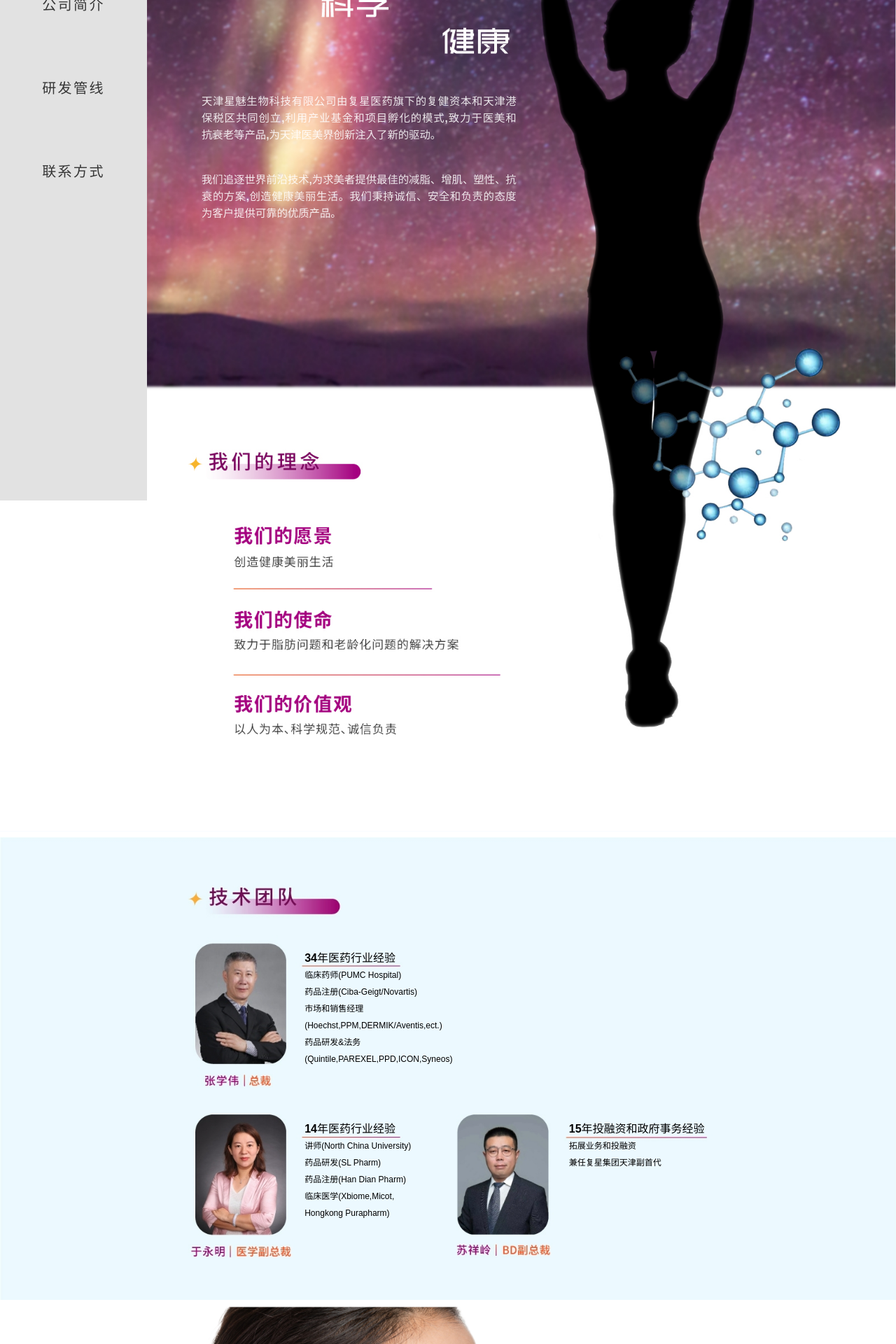
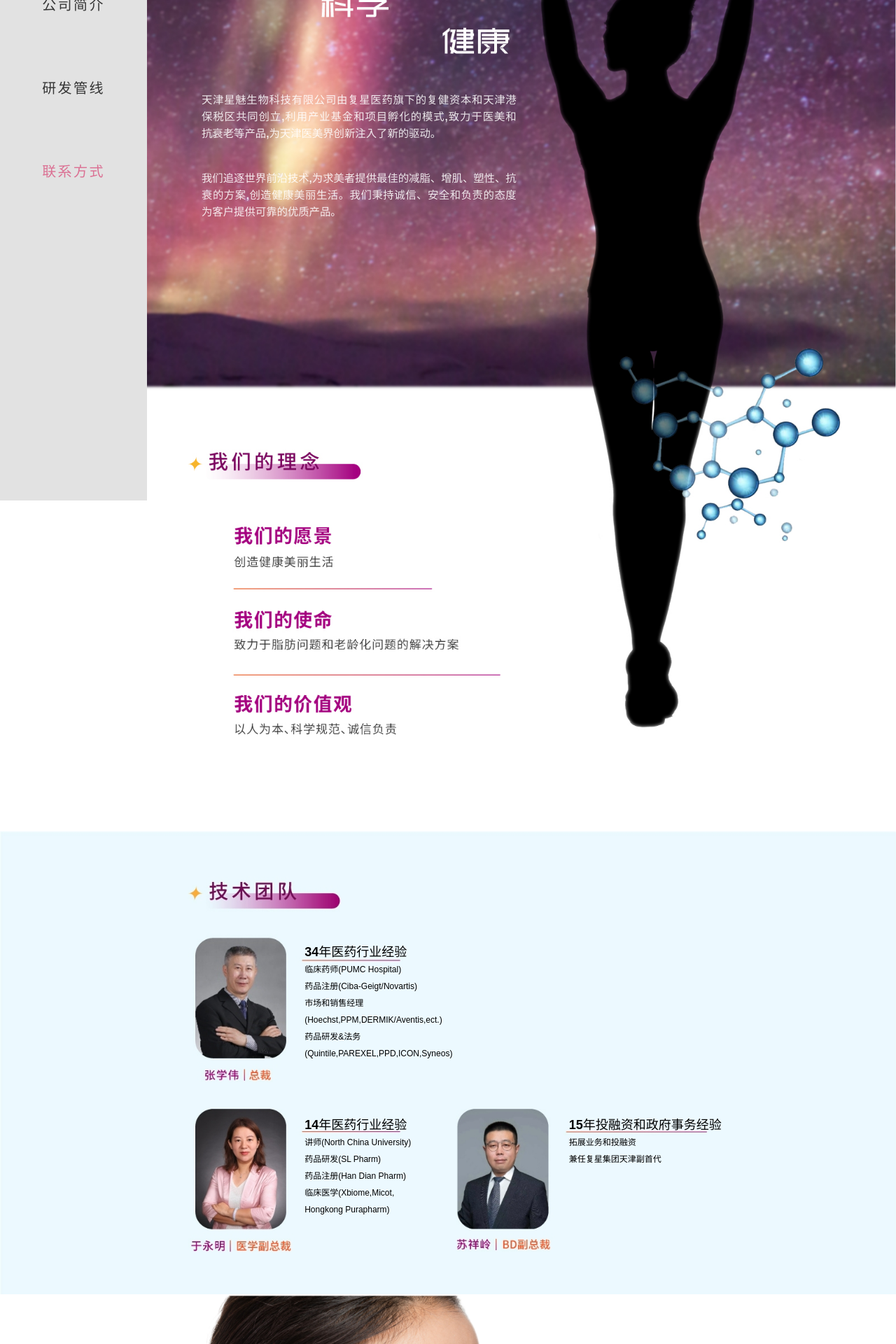
Before and after one commit to 702675516/github_to_jenkins, a Nuxt app: page / in a window 1280 px wide. Shown: the part 280-2200 px from the top of the page at 70% size. Built offline with nearby package versions, Linux system fonts and the light colour scheme; a web font is replaced by a local one.

Commit message:
增加滚动条定位侧边栏和修复字体

```diff
--- a/assets/components/aside-nav-menu.vue
+++ b/assets/components/aside-nav-menu.vue
@@ -1,25 +1,43 @@
 <template lang="pug">
 nav.aside-nav
   .aside-nav-logo
-   img(src="../images/230702_星魅网站页面-UPdate-07.png")
+    img(src="../images/230702_星魅网站页面-UPdate-07.png")
   .aside-nav-list
     ul
-      li(v-for="item in navList" :key="item")
-        a(:href="`#${item.md}`") {{item.list}}
+      li(v-for="(item,index) in navList" :key="index")
+        a(:href="`#${item.md}`" :class="{'active-link': activeItem.md === item.md}") {{item.list}}
 </template>
 
 <script setup>
 const navList = ref([
-  { list: "公司简介",md: 'home' },
-  { list: "研发管线",md: 'pipeline' },
-  { list: "联系方式",md: 'footer' },
+  {list: "公司简介", md: 'home'},
+  {list: "研发管线", md: 'pipeline'},
+  {list: "联系方式", md: 'footer'},
 ]);
+const activeItem = ref(navList.value[0]);
+let offsetTops = [];
+
+onMounted(() => {
+  offsetTops = navList.value.map(nav => document.querySelector(`#${nav.md}`).offsetParent.offsetTop);
+  const handleScroll = () => {
+    const scrollTop = document.documentElement.scrollTop;
+
+    for (let i = offsetTops.length - 1; i >= 0; i--) {
+      if (scrollTop >= offsetTops[i]) {
+        activeItem.value = navList.value[i];
+        break;
+      }
+    }
+  };
+
+  window.addEventListener('scroll', handleScroll);
+});
 </script>
 
 <style scoped lang="scss">
 .aside-nav {
   position: fixed;
-  transform: translate(0,-50%);
+  transform: translate(0, -50%);
   z-index: 999;
   height: 100vh;
   width: 210px;
@@ -48,6 +66,18 @@ const navList = ref([
       display: flex;
       align-items: center;
       justify-content: center;
+
+      & > a {
+        transition: all .4s;
+
+        &.active-link {
+          color: palevioletred;
+        }
+      }
+
+      & > a:hover {
+        color: palevioletred;
+      }
     }
 
     li:not(:last-child) {
--- a/assets/components/home-page.vue
+++ b/assets/components/home-page.vue
@@ -1,5 +1,3 @@
-
-
 <template lang="pug">
 .homePage#home
   img(src="../../assets/images/230702_星魅网站页面-UPdate-03.jpg")
--- a/assets/components/middle-page.vue
+++ b/assets/components/middle-page.vue
@@ -25,6 +25,7 @@
         li 拓展业务和投融资
         li 兼任复星集团天津副首代
   img(src="../../assets/images/230702_星魅网站页面-UPdate-04.png")
+  .line#pipeline
 </template>
 
 
@@ -37,6 +38,14 @@ export default {
 </script>
 
 <style scoped lang="scss">
+
+.line{
+  position: absolute;
+  height: 800px;
+  width: 100%;
+  left: 0;
+  bottom: 0;
+}
 .middle-page {
   width: 100%;
   background: white;
@@ -49,6 +58,11 @@ export default {
   &-top {
     position: relative;
     color: black;
+
+    & h1{
+      height: 25px;
+      font-size: 18px;
+    }
 
     & > img {
       width: 100%;
@@ -90,36 +104,38 @@ export default {
   .middle-page {
     &-box {
       left: 34%;
-      top: 24%;
+      top: 24.2%;
     }
 
     &-box-2 {
       left: 34%;
-      top: 60.5%;
+      top: 61.5%;
     }
 
     &-box-3 {
       left: 63.5%;
-      top: 60.5%;
+      top: 61.5%;
     }
   }
 }
+
 
 @media screen and (max-width: 1024px){
   .middle-page {
     &-box {
       left: 34%;
       top: 23%;
+
     }
 
     &-box-2 {
       left: 34%;
-      top: 59.5%;
+      top: 60%;
     }
 
     &-box-3 {
       left: 63.5%;
-      top: 59.5%;
+      top: 60%;
     }
   }
 }
--- a/assets/components/middle-pipeline.vue
+++ b/assets/components/middle-pipeline.vue
@@ -1,5 +1,5 @@
 <template lang="pug">
-.pipeline#pipeline
+.pipeline
   .pipeline-top
     img(src="../../assets/images/230702_星魅网站页面-UPdate-05.png")
     .pipeline-top-info
@@ -26,7 +26,6 @@
         li 天津自贸试验区(空港经济区)西五道35号汇津广场4号楼4层425号
         li 电话: 18902106557
         li email: inform@juvestar.com
-
 </template>
 
 
--- a/assets/main.scss
+++ b/assets/main.scss
@@ -1,3 +1,7 @@
+*{
+    box-sizing: border-box;
+}
+
 body{
     overflow-y: scroll;
     background: none;
@@ -7,7 +11,9 @@ body{
     background-color: white;
     font-family: 'newFont', sans-serif;
 }
-
+img{
+    display: block;
+}
 @font-face {
     font-family: 'newFont';
     src: url('assets/font/SOURCEHANSANSCN-MEDIUM.OTF') format('woff2'),
--- a/pages/index.vue
+++ b/pages/index.vue
@@ -15,21 +15,6 @@ import MiddlePipeline from "assets/components/middle-pipeline.vue"
     components:{
       AsideNavMenu,HomePage,MiddlePage,MiddlePipeline
     },
-    head: {
-      title: 'New',
-      meta: [
-        {
-          hid: 'description',
-          name: 'description',
-          content: 'SEO'
-        },
-        {
-          hid: 'keywords',
-          name: 'keywords',
-          content: 'A, B'
-        },
-      ]
-    }
   }
 </script>
 
```
